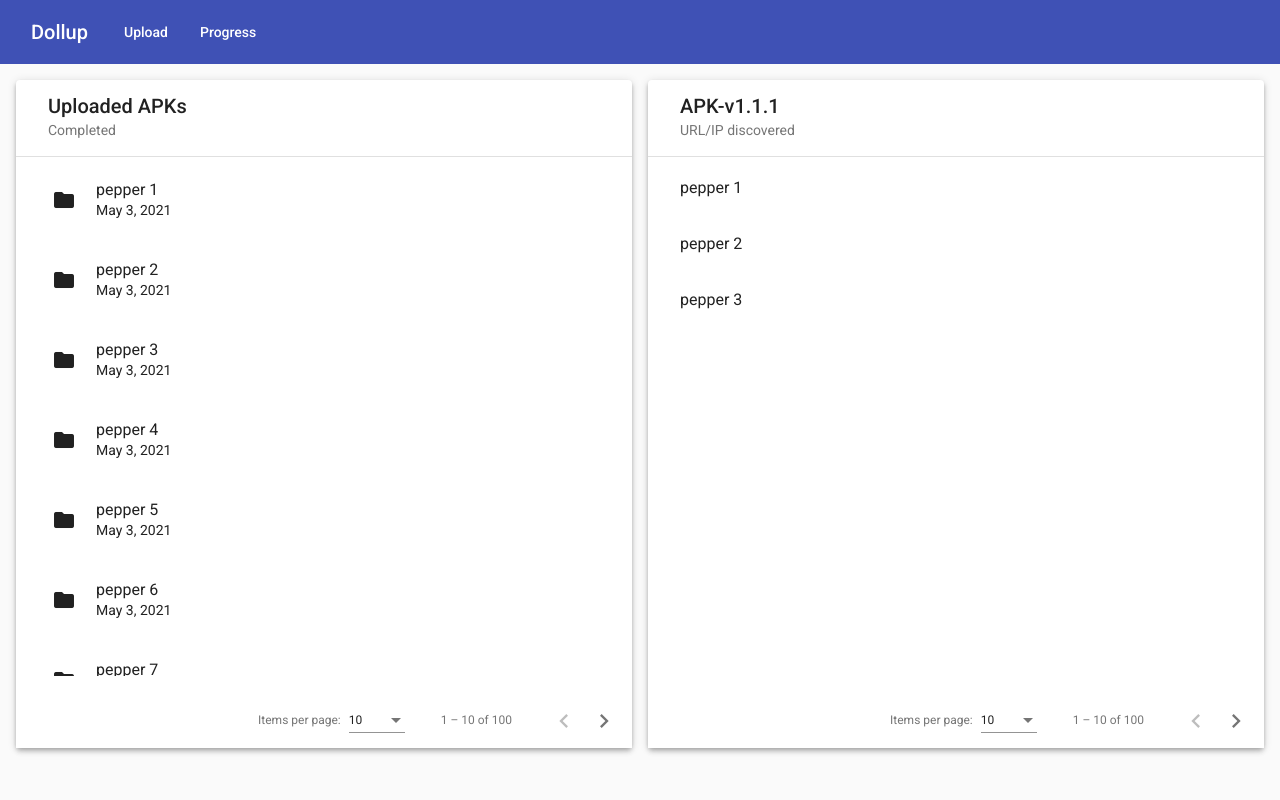
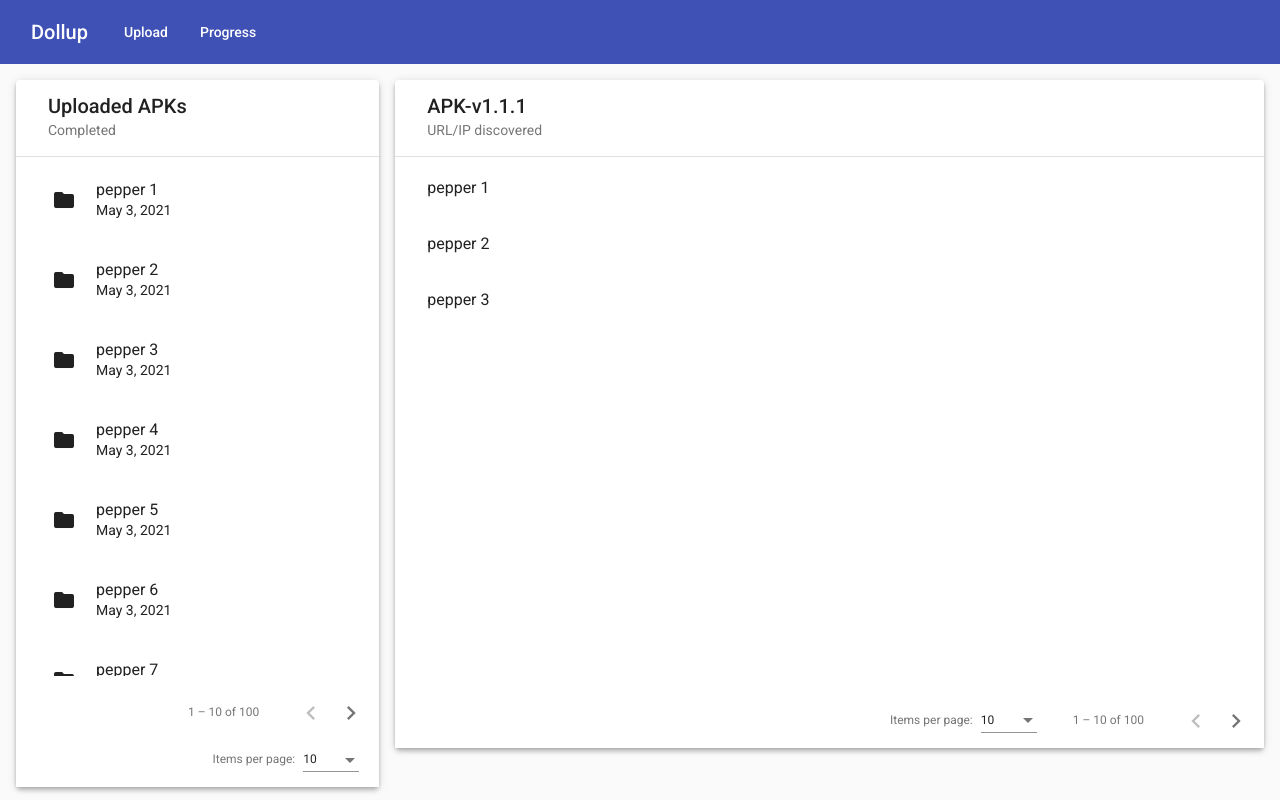
Before and after one commit to yangify/dollfront, an Angular app: page / in a window 1280 px wide. Built offline with nearby package versions, Linux system fonts and the light colour scheme.

Commit message:
updated card styling again

```diff
--- a/src/app/layout/content/content.component.html
+++ b/src/app/layout/content/content.component.html
@@ -1,11 +1,11 @@
 <div class="content">
   <div fxLayout="row wrap" fxLayoutGap="16px grid">
 
-    <div fxFlex="50%" fxFlex.xs="100%">
+    <div fxFlex="30%" fxFlex.xs="100%">
       <app-apk-card></app-apk-card>
     </div>
 
-    <div fxFlex="50%" fxFlex.xs="100%">
+    <div fxFlex="70%" fxFlex.xs="100%">
       <app-url-card></app-url-card>
     </div>
 
```
